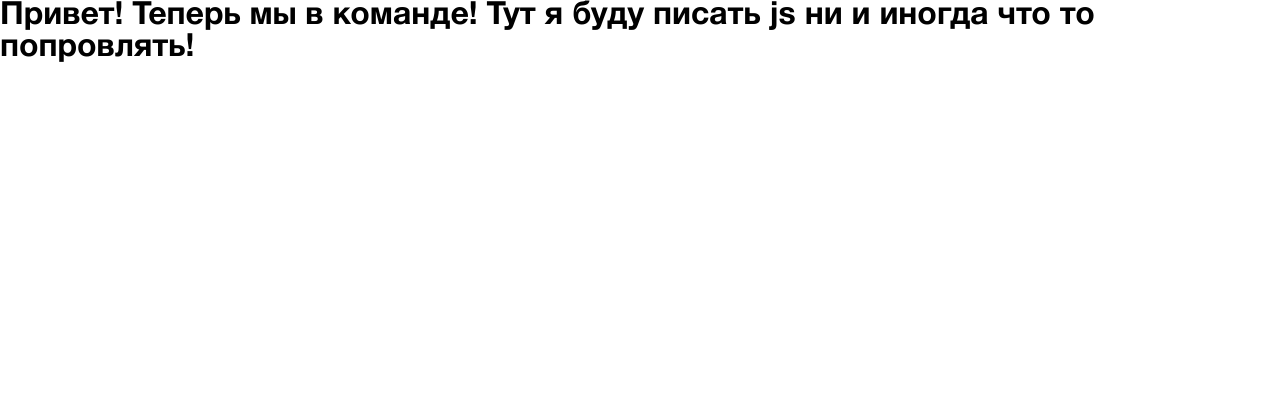
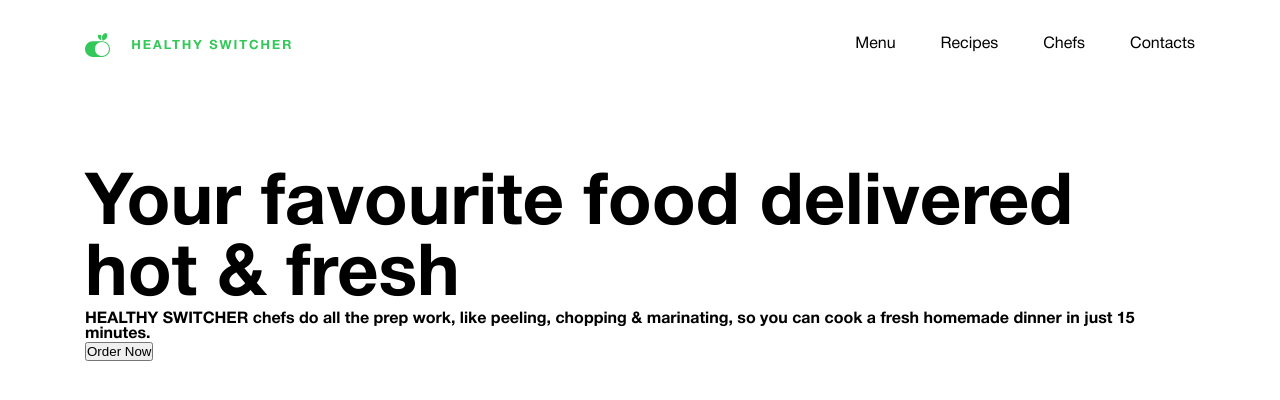
Before and after one commit to HelenKido/healthy-switcher, a plain HTML site: page index.html in a window 1280 px wide. Drawn offline with Linux system fonts and the light colour scheme.

Commit message:
коментарий

```diff
--- a/index.html
+++ b/index.html
@@ -8,10 +8,37 @@
     <link rel="stylesheet" href="./css/style.min.css">
     <title>Document</title>
 </head>
-
 <body>
 
-    <p>Привет! Теперь мы в команде! Тут я буду писать js ни и иногда что то попровлять!</p>
+    <header>
+        <div class="nav">
+        <div class="logo">
+            <img src="./images/icon/Logo.svg" alt="logo_apple" class="logo__apple">
+            <img src="./images/icon/HEALTHY SWITCHER.svg" alt="logo_title" class="logo__title">
+        </div>
+
+        <div class="menu">
+            <a href="#" class="menu__item">Menu</a>
+            <a href="#" class="menu__item">Recipes</a>
+            <a href="#" class="menu__item">Chefs</a>
+            <a href="#" class="menu__item">Contacts</a>
+       </div>
+    </div>
+
+    </header>
+
+
+    <main class="main">
+        <h1 class="main__title">Your <b>favourite food</b> delivered <b>hot & fresh</b></h1>
+        <h2 class="main__text">HEALTHY SWITCHER chefs do all the prep work, like peeling, chopping & marinating, so you can cook a fresh homemade dinner in just 15 minutes.</h2>
+        <button class="main__button">Order Now</button>
+
+
+    </main>
+
+    <footer>
+
+    </footer>
 
 </body>
 
--- a/scss/_reset.scss
+++ b/scss/_reset.scss
@@ -20,6 +20,6 @@ a {
 
 body {
   font-family: "HelveticaNeueCyr";
-  font-size: 32px;
-  font-weight: bold;
+  font-size: 16px;
+  font-weight: normal;
 }
--- /dev/null
+++ b/scss/bloks/_header.scss
@@ -0,0 +1,40 @@
+* {
+    box-sizing: border-box;
+}
+
+.nav {
+    margin: 0 auto;
+    display: flex;
+    justify-content: space-between;
+    align-items: center;
+    width: 1110px;
+    height: 90px;
+    border-bottom: 1px solid #fff;
+    margin-bottom: 80px;
+}
+
+.logo {
+    display: flex;
+    gap: 15px;
+    align-items: center;
+
+}
+
+.logo__apple {
+    width: 25px;
+    height: 24px;
+}
+
+.logo__title {
+    width: 173px;
+    height: 11px;
+}
+
+.menu {
+    display: flex;
+    gap: 45px; /* как дать разные отступы между пунктами? */
+}
+
+.menu__item {
+    color: #000;
+}
--- /dev/null
+++ b/scss/bloks/_main.scss
@@ -0,0 +1,17 @@
+* {
+    box-sizing: border-box;
+}
+
+.main__title {
+    font-size: 72px;
+}
+
+.main__text {
+    font-size: 16px;
+}
+
+.main {
+    margin: 0 auto;
+    width: 1110px;
+    height: auto;
+}
--- a/scss/style.scss
+++ b/scss/style.scss
@@ -1,2 +1,4 @@
 @import "./reset";
 @import "./fonts";
+@import './bloks/header';
+@import './bloks/main';
```
Also changed, not shown: css/style.css, css/style.min.css, images/icon/HEALTHY SWITCHER.svg (added), images/icon/Logo.svg (added), 2 other files.
